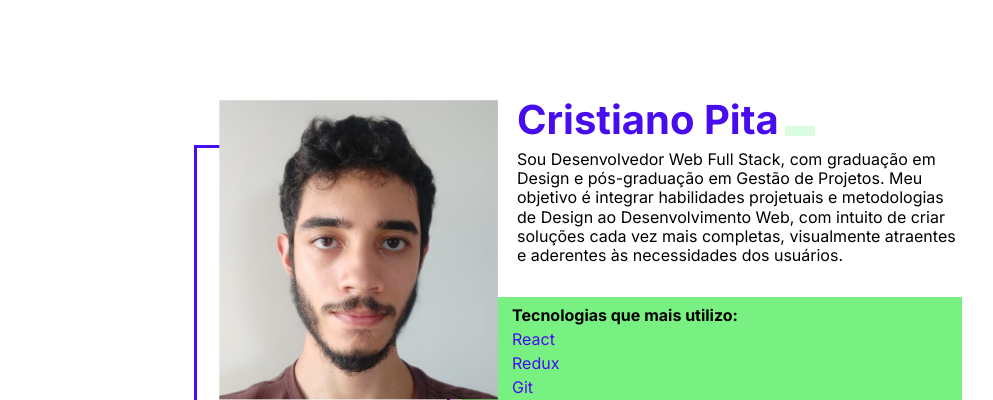
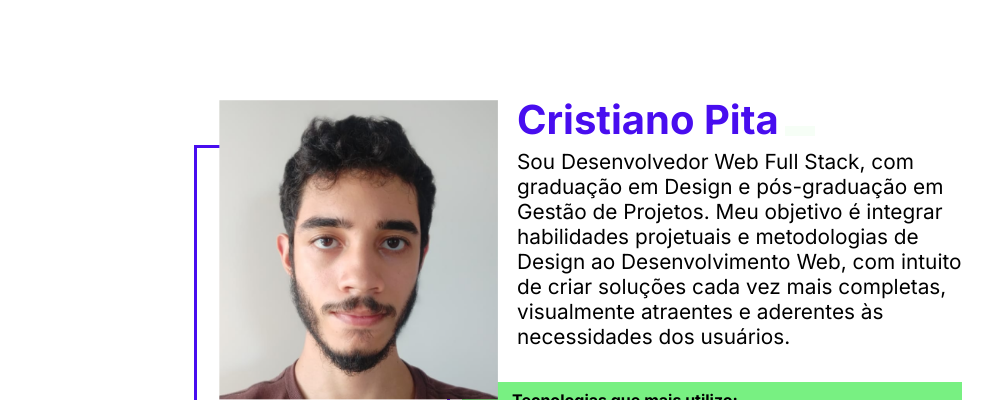
Before and after one commit to crizatip/crizatip-crizatip.github.io, a React (Create React App) app: page / in a window 1280 px wide. Shown: the top 400 px of the page, without its empty margins (98-1091 px from the left). Built offline with nearby package versions, Linux system fonts and the light colour scheme.

Commit message:
correção do commit anterior

```diff
--- a/src/css/_layout.scss
+++ b/src/css/_layout.scss
@@ -112,7 +112,7 @@ h1{
 
     p{
         margin-bottom: 32px;
-        font-size: 1.2  em;
+        font-size: 1.3em;
         padding-left: 55px;
         line-height: 1.2em;
 
```
